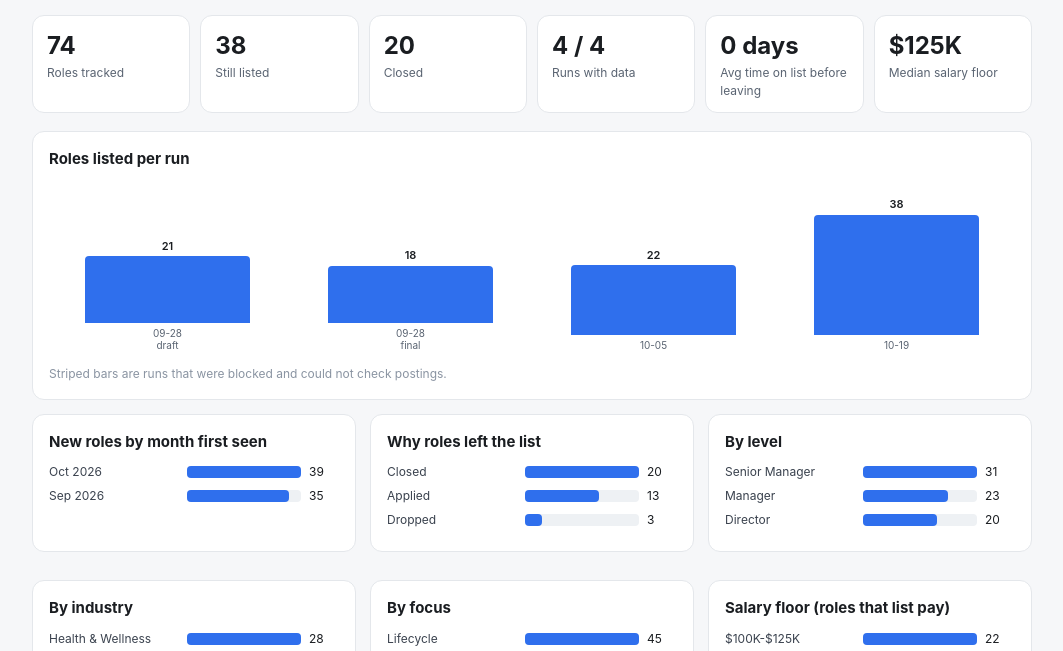
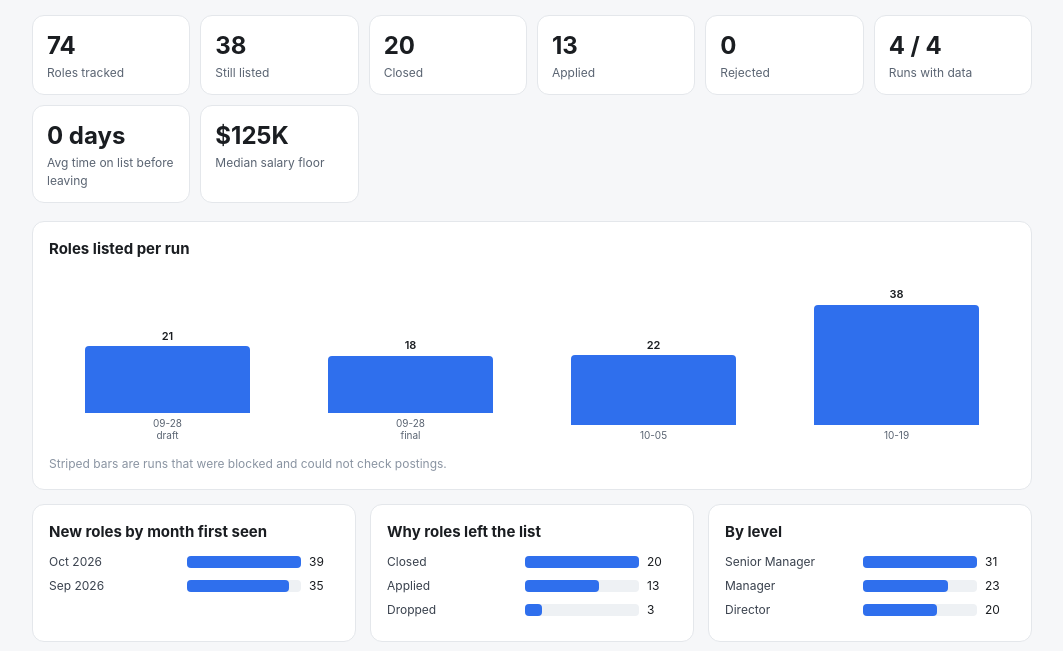
Before and after one commit to kaylynkuehn/kaylyn-job-search, a plain HTML site: page history.html in a window 1280 px wide. Shown: the part 114-765 px from the top of the page, without its empty margins (108-1171 px from the left). Drawn offline with Linux system fonts and the light colour scheme.

Commit message:
Update history.html

```diff
--- a/history.html
+++ b/history.html
@@ -44,6 +44,7 @@ td a:hover { color: #2f6fed; text-decoration: underline; }
 .s-open { background: #e6f4ea; color: #1e7d44; }
 .s-closed { background: #fde8ec; color: #b3263e; }
 .s-applied { background: #1a1d21; color: #fff; }
+.s-rejected { background: #fff1e0; color: #9a4d00; }
 .s-dropped, .s-removed, .s-retitled { background: #eef1f4; color: #4a5361; }
 .muted { color: #8a94a2; }
 .note { font-size: 12px; color: #8a94a2; margin-top: 14px; }
@@ -78,7 +79,7 @@ td a:hover { color: #2f6fed; text-decoration: underline; }
 <div class="note" id="foot"></div>
 </div>
 <script>
-const LABEL={open:'Still listed',closed:'Closed',applied:'Applied',dropped:'Dropped',removed:'Gone',retitled:'Retitled'};
+const LABEL={open:'Still listed',closed:'Closed',applied:'Applied',dropped:'Dropped',removed:'Gone',retitled:'Retitled',rejected:'Rejected'};
 const d10=s=>(s||'').slice(0,10);
 const fmt=s=>{if(!s)return'';const d=new Date(d10(s)+'T00:00:00');return isNaN(d)?s:d.toLocaleDateString('en-US',{month:'short',day:'numeric',year:'numeric'});};
 const esc=s=>String(s??'').replace(/[&<>"]/g,c=>({'&':'&amp;','<':'&lt;','>':'&gt;','"':'&quot;'}[c]));
@@ -97,7 +98,7 @@ const runs=d.runs.filter(x=>x.count!=null);document.getElementById('sub').textCo
 const gone=R.filter(r=>r.status!=='open');const spans=gone.filter(r=>r.lastSeen).map(r=>(new Date(d10(r.lastSeen))-new Date(d10(r.firstSeen)))/864e5);
 const avg=spans.length?Math.round(spans.reduce((a,b)=>a+b,0)/spans.length):0;
 const sal=R.filter(r=>r.salaryMin).map(r=>r.salaryMin).sort((a,b)=>a-b);const med=sal.length?sal[Math.floor(sal.length/2)]:null;
-document.getElementById('tiles').innerHTML=[[R.length,'Roles tracked'],[R.filter(r=>r.status==='open').length,'Still listed'],[R.filter(r=>r.status==='closed').length,'Closed'],[runs.length+' / '+d.runs.length,'Runs with data'],[avg+' days','Avg time on list before leaving'],[med?'$'+Math.round(med/1000)+'K':'n/a','Median salary floor']].map(([v,l])=>'<div class="tile"><div class="v">'+v+'</div><div class="l">'+l+'</div></div>').join('');
+document.getElementById('tiles').innerHTML=[[R.length,'Roles tracked'],[R.filter(r=>r.status==='open').length,'Still listed'],[R.filter(r=>r.status==='closed').length,'Closed'],[R.filter(r=>r.status==='applied'||r.status==='rejected').length,'Applied'],[R.filter(r=>r.status==='rejected').length,'Rejected'],[runs.length+' / '+d.runs.length,'Runs with data'],[avg+' days','Avg time on list before leaving'],[med?'$'+Math.round(med/1000)+'K':'n/a','Median salary floor']].map(([v,l])=>'<div class="tile"><div class="v">'+v+'</div><div class="l">'+l+'</div></div>').join('');
 const mx=Math.max(1,...runs.map(x=>x.count));
 document.getElementById('runs').innerHTML=d.runs.map(x=>'<div class="run" title="'+esc(x.note)+'">'+(x.count!=null?'<div class="n">'+x.count+'</div><div class="bar" style="height:'+(x.count/mx*120)+'px"></div>':'<div class="n muted">-</div><div class="bar none"></div>')+'<div class="d">'+esc(x.date.slice(5,10))+(x.date.length>10?'<br>'+esc(x.date.slice(11)):'')+'</div></div>').join('');
 bars('months',cnt(R,r=>new Date(d10(r.firstSeen)+'T00:00:00').toLocaleDateString('en-US',{month:'short',year:'numeric'})));
```
